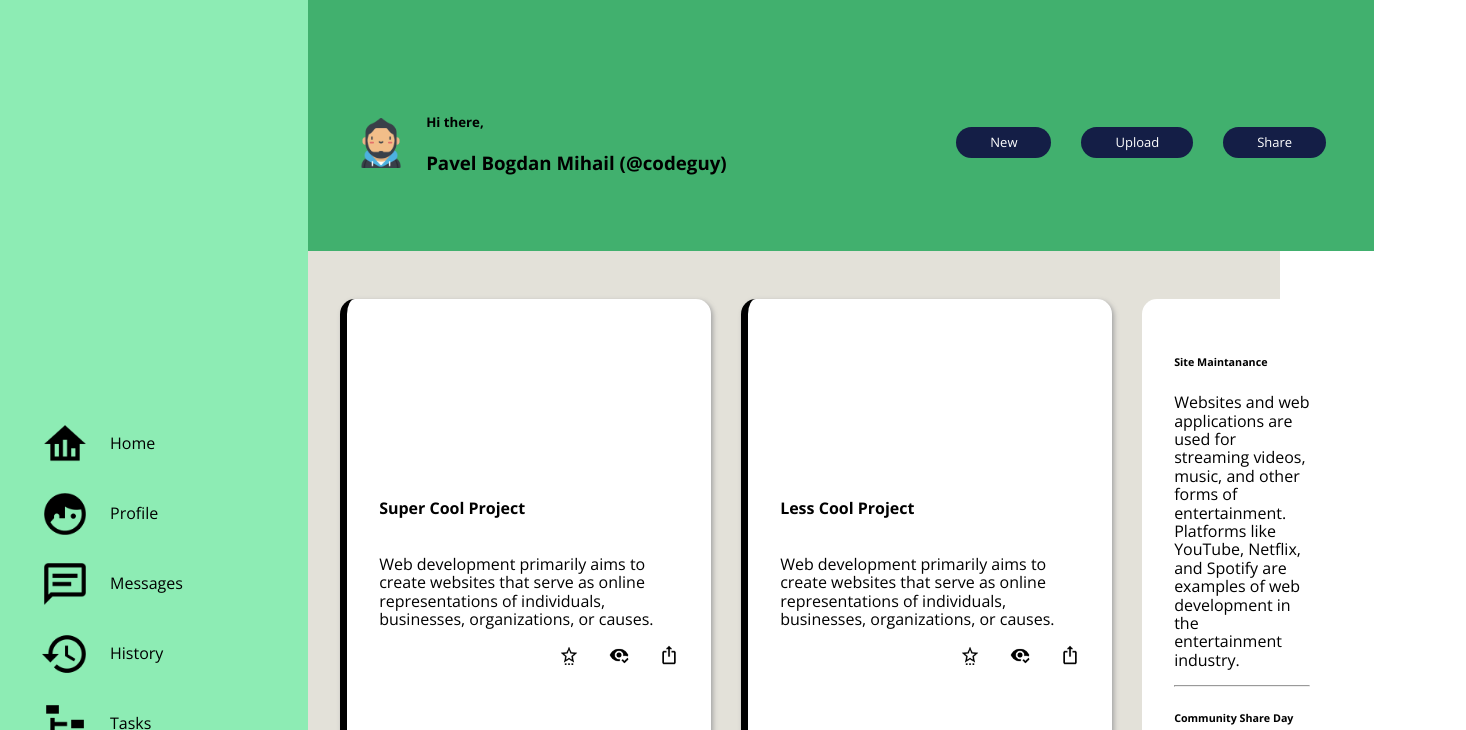
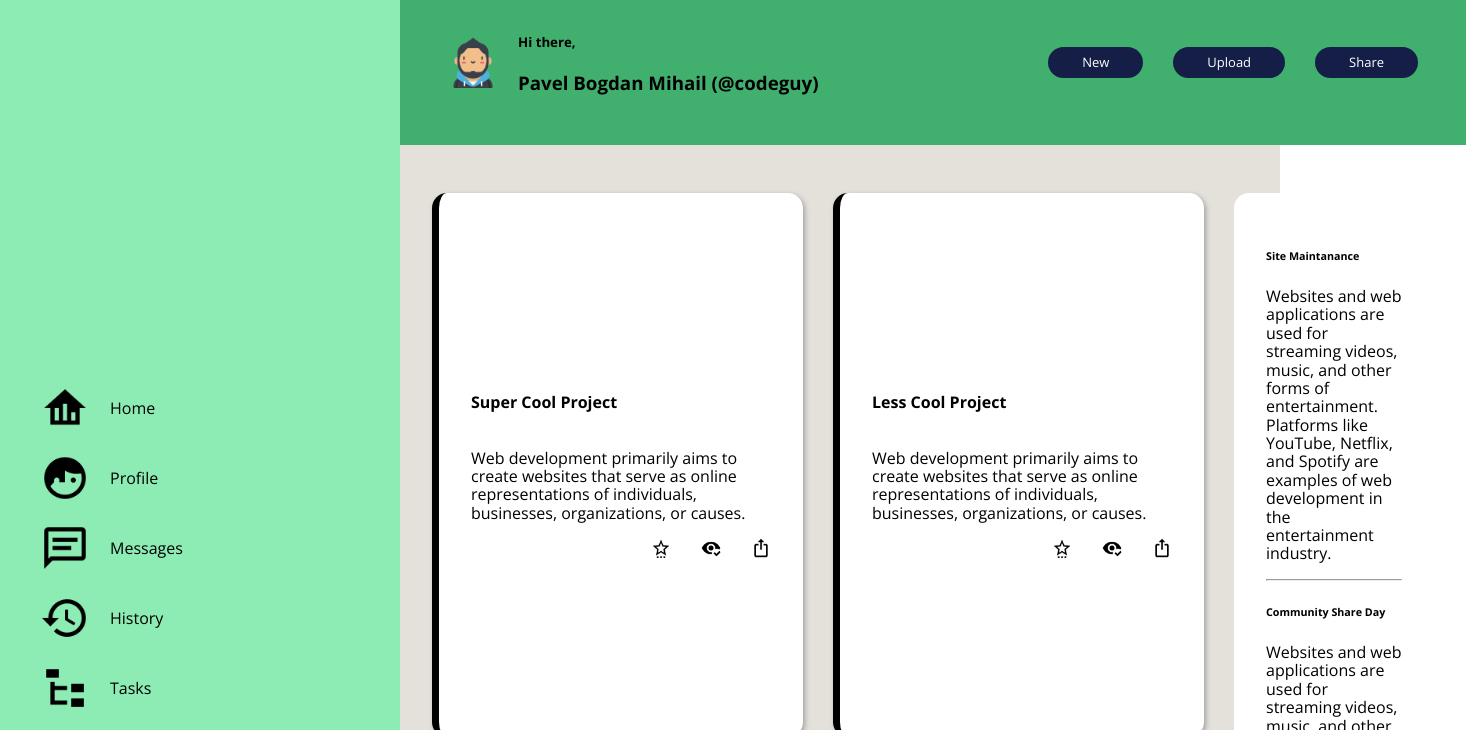
Before and after one commit to codeguy9/dashboard-Odin-Project, a plain HTML site: page index.html in a window 1280 px wide. Shown: the part 149-879 px from the top of the page, 1466 px wide, since content can reach past the window. Drawn offline with nearby package versions, Linux system fonts and the light colour scheme.

Commit message:
Update style.css

```diff
--- a/style.css
+++ b/style.css
@@ -13,8 +13,8 @@ html {
 
 .the-big-grid {
 	display: grid;
-	grid-template-columns: 1fr auto;
-	grid-template-rows: 400px auto;
+	grid-template-columns: 400px auto;
+	grid-template-rows: 1fr auto;
 }
 
 aside.sidebar {
```
